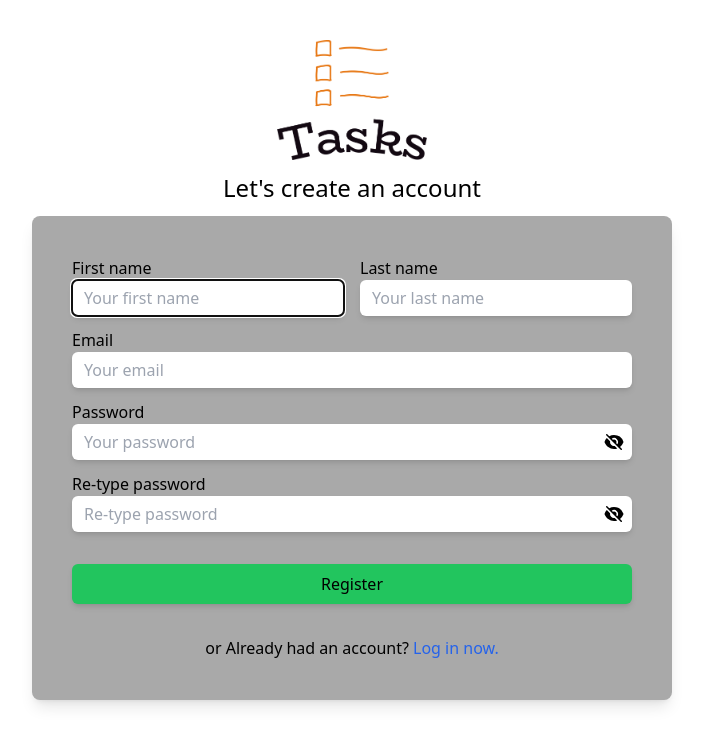
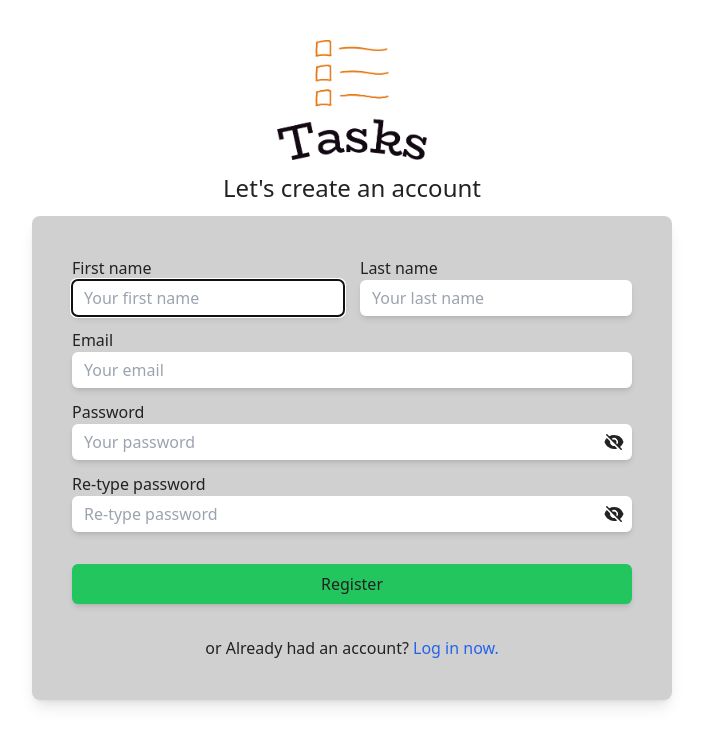
Before and after one commit to vanhuyvo1997/my-task, a Next.js app: page /register in a window 1280 px wide. Shown: the top 746 px of the page, without its empty margins (288-991 px from the left). Built offline with nearby package versions, Linux system fonts and the light colour scheme.

Commit message:
#33 update color in dark and light mode

```diff
--- a/app/(auth)/layout.tsx
+++ b/app/(auth)/layout.tsx
@@ -6,7 +6,7 @@ export default function AuthLayout({ children }: Readonly<{ children: React.Reac
         <div className="mt-10 mx-auto max-w-screen-sm flex flex-col items-center gap-3">
             <Link href={'/'}><Logo width={'150'} /></Link>
             <h1 className='text-2xl'>Let&apos;s create an account</h1>
-            <div className="bg-[#a9a9a9] md:rounded-lg shadow-lg w-full p-10 dark:bg-login-form-background-dark">
+            <div className="md:rounded-lg shadow-lg w-full p-10 bg-login-form-background-light dark:bg-login-form-background-dark">
                 {children}
             </div>
         </div>
--- a/app/(auth)/login/page.tsx
+++ b/app/(auth)/login/page.tsx
@@ -42,7 +42,7 @@ export default function LoginPage() {
             action={action}
         >
             <LabelTextInput
-                className="dark:bg-text-input-background-dark"
+                className="bg-text-input-background-light dark:bg-text-input-background-dark"
                 id="email"
                 type="email"
                 name="email"
@@ -53,7 +53,7 @@ export default function LoginPage() {
                 onClearText={() => handleClearText('email')}
             />
             <LabelTextInput
-                className="dark:bg-text-input-background-dark"
+                className="bg-text-input-background-light dark:bg-text-input-background-dark"
                 id="password"
                 type="password"
                 name="password"
--- a/app/_components/account/account-info.tsx
+++ b/app/_components/account/account-info.tsx
@@ -6,7 +6,7 @@ import LogoutButton from "./logout-button";
 
 
 export default async function AccountInfo({ user }: Readonly<{ user: User }>) {
-    return <div className="w-full bg-white dark:bg-account-info-dark dark:text-text-dark rounded-md px-2 py-4 shadow-sm flex items-center justify-between">
+    return <div className="w-full bg-account-info-background-light dark:bg-account-info-background-dark rounded-md px-2 py-4 shadow-sm flex items-center justify-between">
         <Image className="rounded-full" src={!user.image ? DefaultAvatar : user.image}
             alt="avatar"
             width={50}
--- a/app/_components/buttons/completed-drop-mark.tsx
+++ b/app/_components/buttons/completed-drop-mark.tsx
@@ -9,7 +9,7 @@ export default function CompletedDropMark({
     onClick: React.MouseEventHandler<HTMLButtonElement>,
     numOfCompleted: number,
 }>) {
-    return <Button onClick={onClick} className="w-fit bg-blue-950 dark:bg-showtask-button-dark text-white flex items-center gap-3 px-2" size="sm">
+    return <Button onClick={onClick} className="w-fit bg-showtask-button-background-light dark:bg-showtask-button-background-dark flex items-center gap-3 px-2" size="sm">
         <span className={clsx(
             "block w-2 h-2 border-r-2 border-b-2 border-solid",
             status === "expanded" ? 'rotate-45 -translate-y-1/3' : '-rotate-45'
--- a/app/_components/dialog/dialog-container.tsx
+++ b/app/_components/dialog/dialog-container.tsx
@@ -25,10 +25,10 @@ export default function DialogContainer({
 
     return (
         <div
-            className="overflow-auto bg-black/65 fixed top-0 w-full left-0 h-full z-50"
+            className="overflow-auto bg-[#888888]/50 fixed top-0 w-full left-0 h-full z-50"
             onClick={onClose}>
             <div className={clsx(
-                "bg-white dark:bg-dialog-background-dark my-20 m-auto relative rounded-md",
+                "bg-dialog-background-light dark:bg-dialog-background-dark my-20 m-auto relative rounded-md",
                 size === 'sm' && "max-w-sm",
                 size === 'md' && "max-w-md",
                 size === 'lg' && "max-w-lg",
--- a/app/_components/forms/add-task-form.tsx
+++ b/app/_components/forms/add-task-form.tsx
@@ -45,7 +45,7 @@ export default function AddTaskForm({
                 setAddingTaskState('submitting');
             }
         }}
-        className="flex px-2 items-center bg-[#414141] dark:bg-add-task-background-dark rounded-md shadow-sm fixed w-[98%] right-[1%]
+        className="flex px-2 items-center bg-add-task-background-light dark:bg-add-task-background-dark rounded-md shadow-sm fixed w-[98%] right-[1%]
          hover:bg-hover-background z-40 bottom-6
          lg:w-[calc(100%-344px-2%)]  lg:top-20 lg:bottom-auto">
         <TaskIcon onClick={() => nameInputRef.current?.focus()} status={iconStatus} />
--- a/app/_components/layouts/side-menu.tsx
+++ b/app/_components/layouts/side-menu.tsx
@@ -4,7 +4,7 @@ import BarsButton from "../buttons/bars-button";
 import SearchBar from "../text-inputs/search-bar";
 
 export default function SideMenu({ id, user }: Readonly<{ id: string, user: User }>) {
-    return <div id={id} className="hidden lg:block h-full bg-[#6b6b6b] dark:bg-sidebar-dark fixed p-2 pt-4 w-[344px] z-[51] shadow-lg">
+    return <div id={id} className="hidden lg:block h-full bg-sidemenu-background-light dark:bg-sidemenu-background-dark fixed p-2 pt-4 w-[344px] z-[51] shadow-lg">
         <div className="lg:hidden"><BarsButton toggleElementId="side-menu" className="relative top-[1.5px]" /></div>
         <div className="flex flex-col gap-4 py-5 lg:py-0">
             <AccountInfo user={user} />
--- a/app/_components/tasks/task.tsx
+++ b/app/_components/tasks/task.tsx
@@ -170,7 +170,7 @@ export default function TaskV2({ id, status, name, highlighted }: Readonly<TaskD
     return <>
         <div className={
             clsx(
-                "bg-slate-700 hover:bg-hover-background dark:bg-task-dark rounded-md p-1 flex items-center justify-between gap-2 text-white",
+                "bg-task-background-light hover:bg-hover-background dark:bg-task-background-dark rounded-md p-1 flex items-center justify-between gap-2",
                 highlighted && "animate-pulse"
             )
         }>
--- a/app/_components/text-inputs/text-input.tsx
+++ b/app/_components/text-inputs/text-input.tsx
@@ -75,7 +75,7 @@ const TextInput = forwardRef<HTMLInputElement, Readonly<TextInputProps>>(({
             disabled={isDisabled}
             onClick={onClearText}
             className={clsx(
-                'hover:transition-colors hover:text-black text-gray-900 absolute top-1/2 right-0.5 -translate-y-1/2 dark:text-text-dark',
+                'hover:transition-colors hover:text-black absolute top-1/2 right-0.5 -translate-y-1/2',
                 isPassword && 'right-7'
             )}
 
--- a/app/layout.tsx
+++ b/app/layout.tsx
@@ -19,7 +19,7 @@ export default function RootLayout({
 }>) {
   return (
     <html lang="en">
-      <body className={inter.className + "bg-background-light  dark:bg-background-dark dark:text-text-dark"}>
+      <body className={inter.className + "bg-background-light text-text-light  dark:bg-background-dark dark:text-text-dark"}>
         <ApplicationWrapper>
           <SessionProvider>
             {children}
--- a/tailwind.config.ts
+++ b/tailwind.config.ts
@@ -11,20 +11,29 @@ const config: Config = {
   theme: {
     extend: {
       colors: {
-        'hover-background': '#475569',
+        'hover-background': '#888888',
 
-        'background-light': '#c2cfce',
-        'headerbar-light': 'white',
+        'background-light': '#ffffff',
+        'headerbar-light': '#ffffff',
+        'sidemenu-background-light': '#e0e0e0',
+        'account-info-background-light': '#d0d0d0',
+        'task-background-light': '#c0c0c0',
+        'showtask-button-background-light': '#c0c0c0',
+        'dialog-background-light': '#ffffff',
+        'text-light': '#222222',
+        'add-task-background-light': '#b8b8b8',
+        'login-form-background-light': '#d0d0d0',
+        'text-input-background-light': '#ffffff',
 
         'background-dark': '#000000',
         'headerbar-dark': '#000000',
-        'sidebar-dark': '#101010',
-        'account-info-dark': '#202020',
-        'task-dark': '#303030',
-        'showtask-button-dark': '#303030',
-        'dialog-background-dark': '#404040',
+        'sidemenu-background-dark': '#101010',
+        'account-info-background-dark': '#202020',
+        'task-background-dark': '#303030',
+        'showtask-button-background-dark': '#303030',
+        'dialog-background-dark': '#000000',
         'text-dark': '#dddddd',
-        'add-task-background-dark': '#454545',
+        'add-task-background-dark': '#484848',
         'login-form-background-dark': '#202020',
         'text-input-background-dark': '#000000',
       }
```
